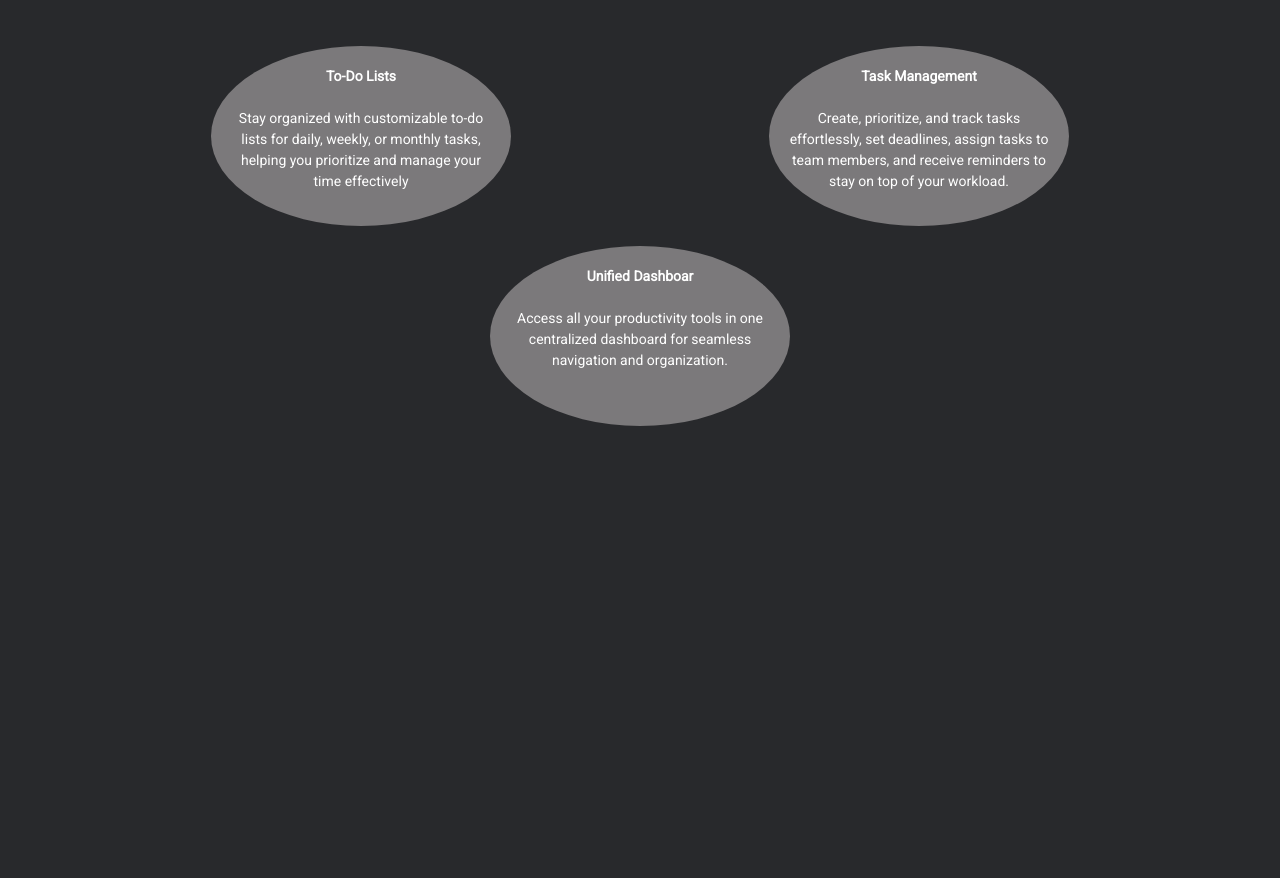
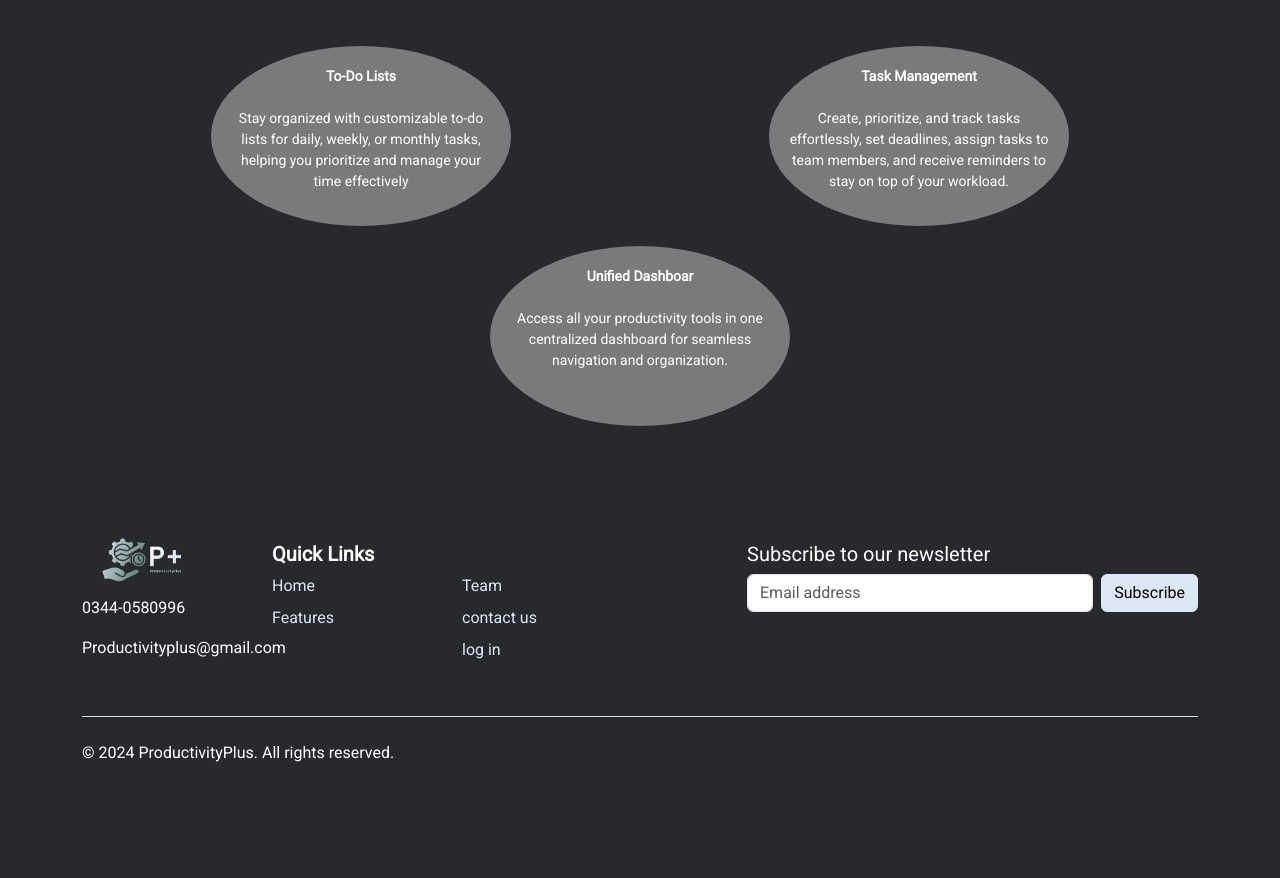
Before and after one commit to harisali20/Productivity-Plus, a website: page index.html in a window 1280 px wide. Shown: the part 1207-2085 px from the top of the page. Before the commit the page ends 1653 px from the top, so only its background shows below. Drawn offline with Linux system fonts and the light colour scheme.

Commit message:
FooterAdded

```diff
--- a/index.html
+++ b/index.html
@@ -42,7 +42,7 @@
 
   <div class="b-example-divider"></div>
 
-  <div class="container">
+  <div class="container" id="home">
     <div class="row flex-lg-row-reverse align-items-center g-5 py-5">
 
       <div class="col-10 col-sm-8 col-lg-6">
@@ -198,10 +198,71 @@
 
   </div>
 
+  <br>
+  <br>
 
 
 
 
+
+
+
+  <!-- Foooter -->
+
+
+<div class="container">
+  <footer class="py-5">
+    <div class="row">
+      <div class="col-6 col-md-2 mb-3">
+        <img src="images/Logo.jpeg" alt="" class="logo">
+        <p>0344-0580996</p>
+        <p>Productivityplus@gmail.com</p>
+
+      </div>
+
+
+      <div class="col-6 col-md-2 mb-3">
+        <h5><strong>Quick Links</strong></h5>
+        <ul class="nav flex-column">
+          <li class="nav-item mb-2"><a href="#home" class="nav-link p-0 text-body-primary">Home</a></li>
+          <li class="nav-item mb-2"><a href="#features" class="nav-link p-0 text-body-primary">Features</a></li>
+        </ul>
+      </div>
+
+
+      <div class="col-6 col-md-2 mb-3">
+        <h5></h5>
+        <br>
+        <ul class="nav flex-column">
+          <li class="nav-item mb-2"><a href="#team" class="nav-link p-0 text-body-primary">Team</a></li>
+          <li class="nav-item mb-2 "><a href="#contact" class="nav-link p-0 text-body-primary">contact us</a></li>
+          <li class="nav-item mb-2"><a href="#login" class="nav-link p-0 text-body-primary">log in</a></li>
+        </ul>
+      </div>
+
+
+      <div class="col-md-5 offset-md-1 mb-3">
+        <form>
+          <h5>Subscribe to our newsletter</h5>
+          <div class="d-flex flex-column flex-sm-row w-100 gap-2">
+            <label for="newsletter1" class="visually-hidden">Email address</label>
+            <input id="newsletter1" type="text" class="form-control" placeholder="Email address">
+            <button class="btn btn-primary" type="button">Subscribe</button>
+          </div>
+        </form>
+      </div>
+    </div>
+
+    <div class="d-flex flex-column flex-sm-row justify-content-between py-4 my-4 border-top">
+      <p>&copy; 2024 ProductivityPlus. All rights reserved.</p>
+      <ul class="list-unstyled d-flex">
+        <li class="ms-3"><a class="link-body-emphasis" href="#"><svg class="bi" width="24" height="24"><use xlink:href="#twitter"/></svg></a></li>
+        <li class="ms-3"><a class="link-body-emphasis" href="#"><svg class="bi" width="24" height="24"><use xlink:href="#instagram"/></svg></a></li>
+        <li class="ms-3"><a class="link-body-emphasis" href="#"><svg class="bi" width="24" height="24"><use xlink:href="#facebook"/></svg></a></li>
+      </ul>
+    </div>
+  </footer>
+</div>
 
 
 
--- a/sass/main.scss
+++ b/sass/main.scss
@@ -17,7 +17,8 @@ body{
 
 
 .logo{
-  width: 100px;
+  margin-top: -30px;
+  width: 120px;
   border-radius: 50px;
 }
 
@@ -75,3 +76,12 @@ body{
     width: 250px;
   }
 }
+
+
+
+
+// for footer
+
+.nav-item{
+  color: red;
+}
```
Also changed, not shown: css/main.min.css.
